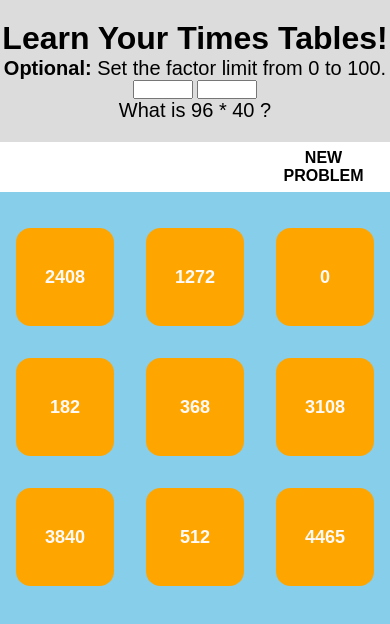
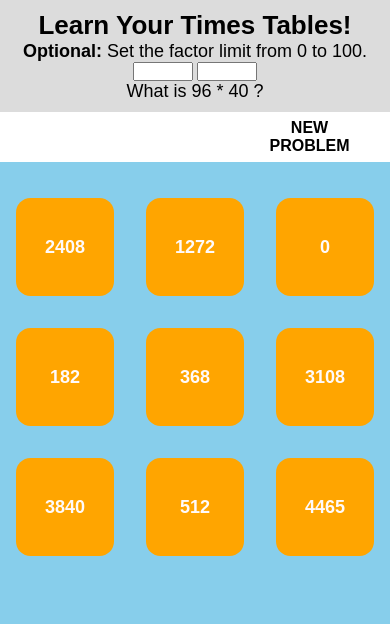
Before and after one commit to JustinCThomas/Multiplication-Project, a plain HTML site: page index.html in a window 390 px wide. Drawn offline with Linux system fonts and the light colour scheme.

Commit message:
Fix Media Queries For Phones

```diff
--- a/css/styles.css
+++ b/css/styles.css
@@ -48,7 +48,7 @@ button {
   font-size: 16px;
   padding: 2px;
   position: absolute;
-  left: calc(50% + 100px);
+  left: calc(50% + 195px);
   transform: translateX(-20%);
   transition: all .6s;
 }
@@ -98,4 +98,32 @@ button:hover {
   .container .number-box .number {
     font-size: 18px;
   }
+
+  header {
+    padding: 10px 0 10px 0;
+  }
+
+  h1 {
+    font-size: 26px;
+  }
+
+  p {
+    font-size: 18px;
+  }
+
+  button {
+    left: calc(50% + 80px);
+  }
 }
+/* Specifically for the iPhone 4*/
+@media only screen and (max-width: 320px) {
+  .container .number-box {
+    padding-top: 22%;
+    width: 22%;
+    margin: 3% 5.666667% 3% 5.666667%;
+  }
+
+  .container .number-box .number {
+    font-size: 16px;
+  }
+}
```
